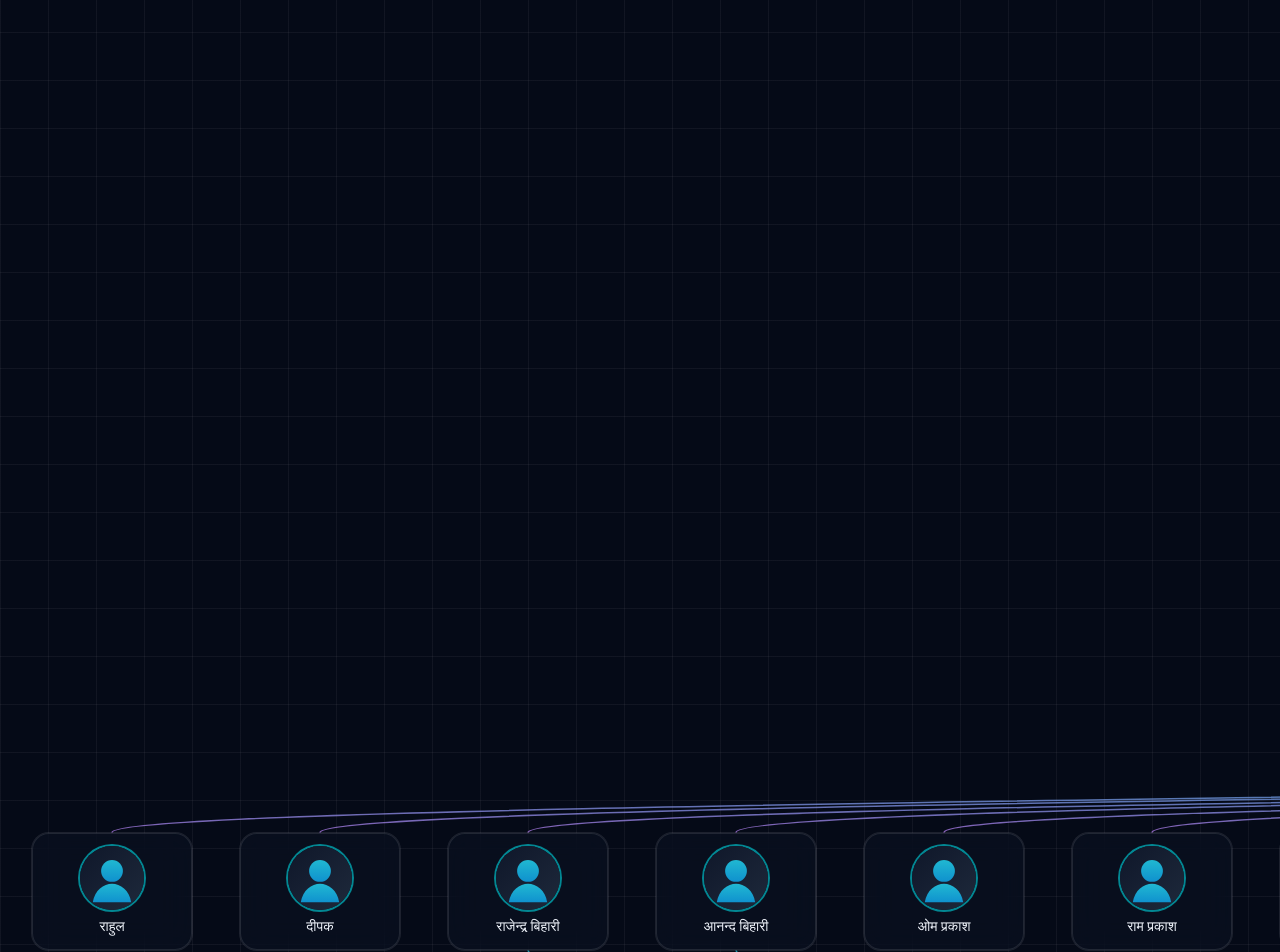
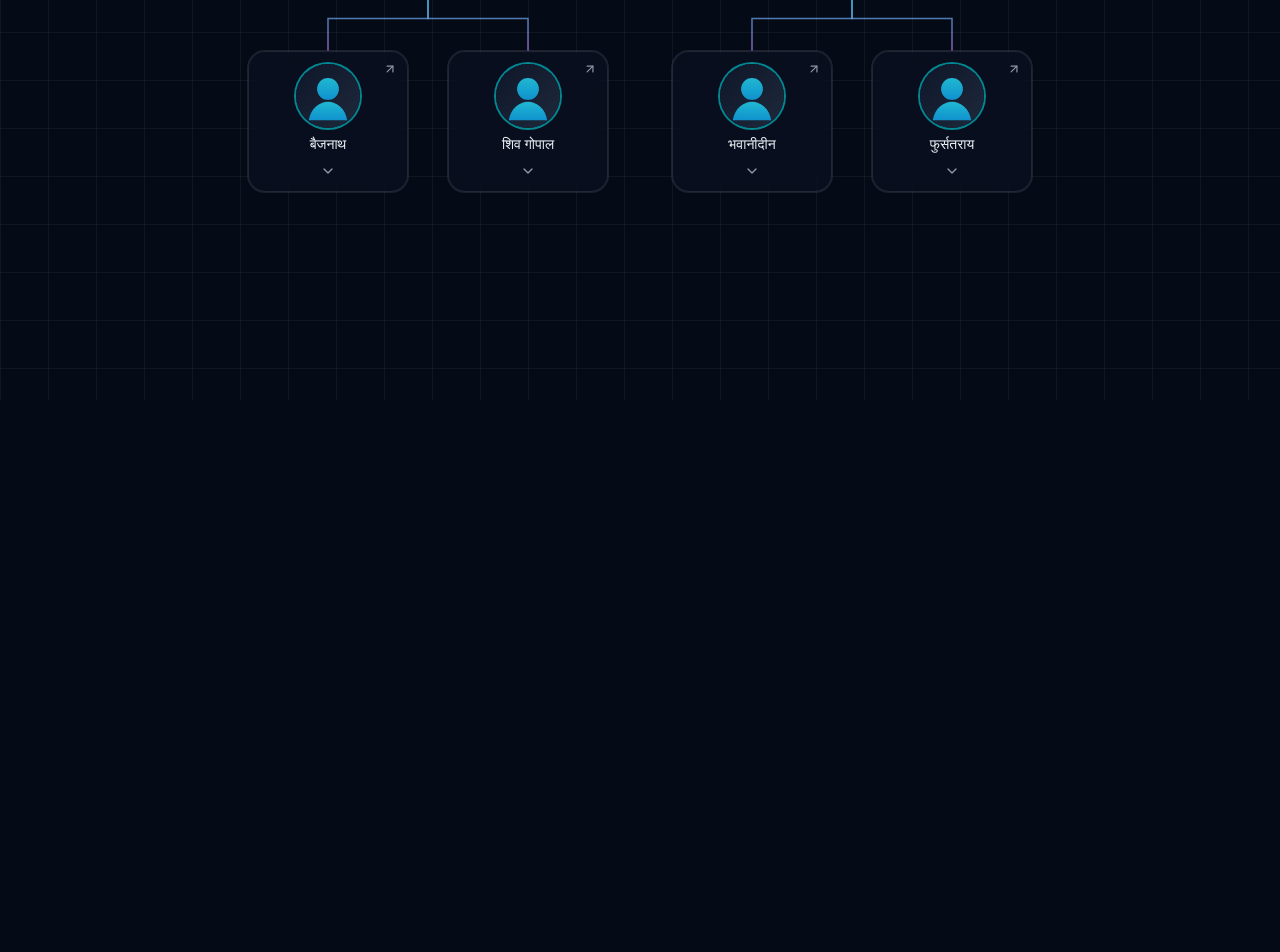
Before and after one commit to shardulsrivastava/kayasthaparivar.github.io, a Next.js app in the folder web/: page /tree in a window 1280 px wide. Shown: the part 400-1352 px from the top of the page. After the commit the page ends 800 px from the top, so only its background shows below. Built offline with nearby package versions, Linux system fonts and the light colour scheme.

Commit message:
Fix the scrolling and change the tree arrows

```diff
--- a/web/app/tree/page.tsx
+++ b/web/app/tree/page.tsx
@@ -15,8 +15,8 @@ export default function TreePage() {
             The Family Tree
           </h1>
           <p className="mt-2 text-sm text-muted-foreground">
-            Scroll horizontally to explore. Click on anyone to see their
-            story.
+            Click a card to reveal their children. Use the ↗ icon to open a
+            profile.
           </p>
         </div>
         <FamilyTree />
--- a/web/components/family-tree.tsx
+++ b/web/components/family-tree.tsx
@@ -1,8 +1,19 @@
 "use client";
 
-import { useLayoutEffect, useMemo, useRef, useState, useCallback } from "react";
-import { PersonNode } from "@/components/person-node";
-import { getGenerations, type EnrichedPerson } from "@/lib/family";
+import {
+  useCallback,
+  useEffect,
+  useLayoutEffect,
+  useMemo,
+  useRef,
+  useState,
+} from "react";
+import Link from "next/link";
+import Image from "next/image";
+import { ChevronDown, ArrowUpRight } from "lucide-react";
+import { Card } from "@/components/ui/card";
+import { getTreeRoots, getPersonById, lifespan, type EnrichedPerson } from "@/lib/family";
+import { cn } from "@/lib/utils";
 
 interface NodeRect {
   x: number;
@@ -15,34 +26,198 @@ interface LinkPath {
   d: string;
 }
 
-function groupIntoUnits(generation: EnrichedPerson[]): EnrichedPerson[][] {
-  const seen = new Set<string>();
-  const ids = new Set(generation.map((p) => p.id));
-  const units: EnrichedPerson[][] = [];
+function unitChildren(person: EnrichedPerson): string[] {
+  const spouse = person.spouses[0] ? getPersonById(person.spouses[0]) : undefined;
+  return Array.from(new Set([...person.children, ...(spouse?.children ?? [])]));
+}
 
-  for (const person of generation) {
-    if (seen.has(person.id)) continue;
-    const spouseId = person.spouses.find(
-      (id) => ids.has(id) && !seen.has(id),
-    );
-    if (spouseId) {
-      const spouse = generation.find((p) => p.id === spouseId)!;
-      units.push([person, spouse]);
-      seen.add(person.id);
-      seen.add(spouseId);
-    } else {
-      units.push([person]);
-      seen.add(person.id);
-    }
+function collectVisibleEdges(
+  person: EnrichedPerson,
+  expanded: Set<string>,
+  edges: { parent: string; child: string }[],
+) {
+  if (!expanded.has(person.id)) return;
+  for (const childId of unitChildren(person)) {
+    edges.push({ parent: person.id, child: childId });
+    const child = getPersonById(childId);
+    if (child) collectVisibleEdges(child, expanded, edges);
   }
-  return units;
+}
+
+function unitAnchor(
+  id: string,
+  positions: Map<string, NodeRect>,
+): NodeRect | undefined {
+  const person = getPersonById(id);
+  const p1 = positions.get(id);
+  const spouseId = person?.spouses[0];
+  if (!spouseId) return p1;
+  const p2 = positions.get(spouseId);
+  if (!p1) return p2;
+  if (!p2) return p1;
+  return {
+    x: (p1.x + p2.x) / 2,
+    top: Math.min(p1.top, p2.top),
+    bottom: Math.max(p1.bottom, p2.bottom),
+  };
+}
+
+function TreeCard({
+  person,
+  ref,
+  expanded,
+  hasChildren,
+  onToggle,
+}: {
+  person: EnrichedPerson;
+  ref?: React.Ref<HTMLDivElement>;
+  expanded: boolean;
+  hasChildren: boolean;
+  onToggle: () => void;
+}) {
+  return (
+    <Card
+      ref={ref}
+      size="sm"
+      role={hasChildren ? "button" : undefined}
+      tabIndex={hasChildren ? 0 : undefined}
+      onClick={hasChildren ? onToggle : undefined}
+      onKeyDown={
+        hasChildren
+          ? (e) => {
+              if (e.key === "Enter" || e.key === " ") {
+                e.preventDefault();
+                onToggle();
+              }
+            }
+          : undefined
+      }
+      className={cn(
+        "glass-panel relative w-40 items-center gap-2 border-0 py-3 text-center transition-all duration-300",
+        hasChildren && "cursor-pointer hover:-translate-y-1 hover:glow-primary",
+      )}
+    >
+      <Link
+        href={`/person/${person.id}`}
+        onClick={(e) => e.stopPropagation()}
+        aria-label={`View ${person.name}'s profile`}
+        className="absolute top-1.5 right-1.5 rounded-full p-1 text-muted-foreground transition-colors hover:bg-white/10 hover:text-foreground"
+      >
+        <ArrowUpRight className="h-3.5 w-3.5" />
+      </Link>
+      <div className="relative">
+        <div
+          className={cn(
+            "relative h-16 w-16 overflow-hidden rounded-full ring-2",
+            person.gender === "male" ? "ring-primary/60" : "ring-accent/60",
+          )}
+        >
+          <Image
+            src={person.photo || "/photos/placeholder-male.svg"}
+            alt={person.name}
+            fill
+            sizes="64px"
+            className="object-cover"
+          />
+        </div>
+      </div>
+      <div className="px-2">
+        <p className="font-heading text-sm leading-tight font-medium text-balance">
+          {person.name}
+        </p>
+        <p className="mt-0.5 font-mono text-[11px] text-muted-foreground">
+          {lifespan(person)}
+        </p>
+      </div>
+      {hasChildren ? (
+        <ChevronDown
+          className={cn(
+            "h-4 w-4 text-muted-foreground transition-transform duration-300",
+            expanded && "rotate-180",
+          )}
+        />
+      ) : null}
+    </Card>
+  );
+}
+
+function TreeUnit({
+  person,
+  expanded,
+  toggle,
+  registerRef,
+}: {
+  person: EnrichedPerson;
+  expanded: Set<string>;
+  toggle: (id: string) => void;
+  registerRef: (id: string, el: HTMLDivElement | null) => void;
+}) {
+  const spouse = person.spouses[0] ? getPersonById(person.spouses[0]) : undefined;
+  const childIds = unitChildren(person);
+  const hasChildren = childIds.length > 0;
+  const isExpanded = expanded.has(person.id);
+
+  return (
+    <div className="flex flex-col items-center">
+      <div className="flex items-center gap-3">
+        <TreeCard
+          person={person}
+          ref={(el) => registerRef(person.id, el)}
+          expanded={isExpanded}
+          hasChildren={hasChildren}
+          onToggle={() => toggle(person.id)}
+        />
+        {spouse ? (
+          <>
+            <span className="h-px w-6 bg-gradient-to-r from-primary to-accent" />
+            <TreeCard
+              person={spouse}
+              ref={(el) => registerRef(spouse.id, el)}
+              expanded={isExpanded}
+              hasChildren={hasChildren}
+              onToggle={() => toggle(person.id)}
+            />
+          </>
+        ) : null}
+      </div>
+      {isExpanded && hasChildren ? (
+        <div className="flex gap-10 pt-16">
+          {childIds.map((id) => {
+            const child = getPersonById(id);
+            return child ? (
+              <TreeUnit
+                key={id}
+                person={child}
+                expanded={expanded}
+                toggle={toggle}
+                registerRef={registerRef}
+              />
+            ) : null;
+          })}
+        </div>
+      ) : null}
+    </div>
+  );
 }
 
 export function FamilyTree() {
-  const generations = useMemo(() => getGenerations(), []);
+  const roots = useMemo(() => getTreeRoots(), []);
+  const [expanded, setExpanded] = useState<Set<string>>(
+    () => new Set(roots.map((r) => r.id)),
+  );
+  const scrollRef = useRef<HTMLDivElement>(null);
   const contentRef = useRef<HTMLDivElement>(null);
   const nodeRefs = useRef(new Map<string, HTMLDivElement>());
   const [links, setLinks] = useState<LinkPath[]>([]);
+
+  const toggle = useCallback((id: string) => {
+    setExpanded((prev) => {
+      const next = new Set(prev);
+      if (next.has(id)) next.delete(id);
+      else next.add(id);
+      return next;
+    });
+  }, []);
 
   const registerRef = useCallback((id: string, el: HTMLDivElement | null) => {
     if (el) nodeRefs.current.set(id, el);
@@ -64,31 +239,22 @@ export function FamilyTree() {
       });
     });
 
+    const edges: { parent: string; child: string }[] = [];
+    for (const root of roots) collectVisibleEdges(root, expanded, edges);
+
     const paths: LinkPath[] = [];
-    for (const gen of generations) {
-      for (const person of gen) {
-        const parentPositions = person.parents
-          .map((id) => positions.get(id))
-          .filter((p): p is NodeRect => !!p);
-        const childPos = positions.get(person.id);
-        if (parentPositions.length === 0 || !childPos) continue;
-
-        const startX =
-          parentPositions.reduce((sum, p) => sum + p.x, 0) /
-          parentPositions.length;
-        const startY = Math.max(...parentPositions.map((p) => p.bottom));
-        const endX = childPos.x;
-        const endY = childPos.top;
-        const midY = (startY + endY) / 2;
-
-        paths.push({
-          id: `${person.parents.join("-")}->${person.id}`,
-          d: `M ${startX} ${startY} C ${startX} ${midY}, ${endX} ${midY}, ${endX} ${endY}`,
-        });
-      }
+    for (const edge of edges) {
+      const start = unitAnchor(edge.parent, positions);
+      const end = unitAnchor(edge.child, positions);
+      if (!start || !end) continue;
+      const midY = (start.bottom + end.top) / 2;
+      paths.push({
+        id: `${edge.parent}->${edge.child}`,
+        d: `M ${start.x} ${start.bottom} L ${start.x} ${midY} L ${end.x} ${midY} L ${end.x} ${end.top}`,
+      });
     }
     setLinks(paths);
-  }, [generations]);
+  }, [roots, expanded]);
 
   useLayoutEffect(() => {
     recompute();
@@ -101,9 +267,25 @@ export function FamilyTree() {
     };
   }, [recompute]);
 
+  useEffect(() => {
+    const el = scrollRef.current;
+    if (!el) return;
+    function onWheel(e: WheelEvent) {
+      if (!el || el.scrollWidth <= el.clientWidth) return;
+      if (Math.abs(e.deltaY) <= Math.abs(e.deltaX)) return;
+      el.scrollLeft += e.deltaY;
+      e.preventDefault();
+    }
+    el.addEventListener("wheel", onWheel, { passive: false });
+    return () => el.removeEventListener("wheel", onWheel);
+  }, []);
+
   return (
-    <div className="w-full overflow-x-auto pb-8">
-      <div ref={contentRef} className="relative inline-flex min-w-full flex-col gap-20 px-8 py-12">
+    <div ref={scrollRef} className="w-full overflow-x-auto pb-8">
+      <div
+        ref={contentRef}
+        className="relative inline-flex min-w-full justify-center gap-16 px-8 py-12"
+      >
         <svg className="pointer-events-none absolute inset-0 h-full w-full overflow-visible">
           <defs>
             <linearGradient id="tree-line" x1="0" y1="0" x2="0" y2="1">
@@ -122,26 +304,14 @@ export function FamilyTree() {
           ))}
         </svg>
 
-        {generations.map((gen, gi) => (
-          <div key={gi} className="relative z-10 flex justify-center gap-12">
-            {groupIntoUnits(gen).map((unit) => (
-              <div
-                key={unit.map((p) => p.id).join("-")}
-                className="flex items-center gap-3"
-              >
-                {unit.map((person) => (
-                  <PersonNode
-                    key={person.id}
-                    person={person}
-                    ref={(el) => registerRef(person.id, el)}
-                  />
-                ))}
-                {unit.length === 2 ? (
-                  <span className="h-px w-6 bg-gradient-to-r from-primary to-accent" />
-                ) : null}
-              </div>
-            ))}
-          </div>
+        {roots.map((root) => (
+          <TreeUnit
+            key={root.id}
+            person={root}
+            expanded={expanded}
+            toggle={toggle}
+            registerRef={registerRef}
+          />
         ))}
       </div>
     </div>
--- a/web/lib/family.ts
+++ b/web/lib/family.ts
@@ -89,6 +89,19 @@ export function getPersonById(id: string): EnrichedPerson | undefined {
   return graph.get(id);
 }
 
+export function getTreeRoots(): EnrichedPerson[] {
+  // A "root" is a blood-line founder: no recorded parents, and not merely
+  // someone who married into the family (those are attached as a spouse
+  // of their partner instead of appearing as their own top-level tree).
+  const spouseIds = new Set<string>();
+  for (const person of graph.values()) {
+    for (const spouseId of person.spouses) spouseIds.add(spouseId);
+  }
+  return [...graph.values()]
+    .filter((p) => p.parents.length === 0 && !spouseIds.has(p.id))
+    .sort((a, b) => (a.birthYear ?? 0) - (b.birthYear ?? 0));
+}
+
 export function getGenerations(): EnrichedPerson[][] {
   const maxGen = Math.max(...[...graph.values()].map((p) => p.generation));
   const generations: EnrichedPerson[][] = Array.from(
```
